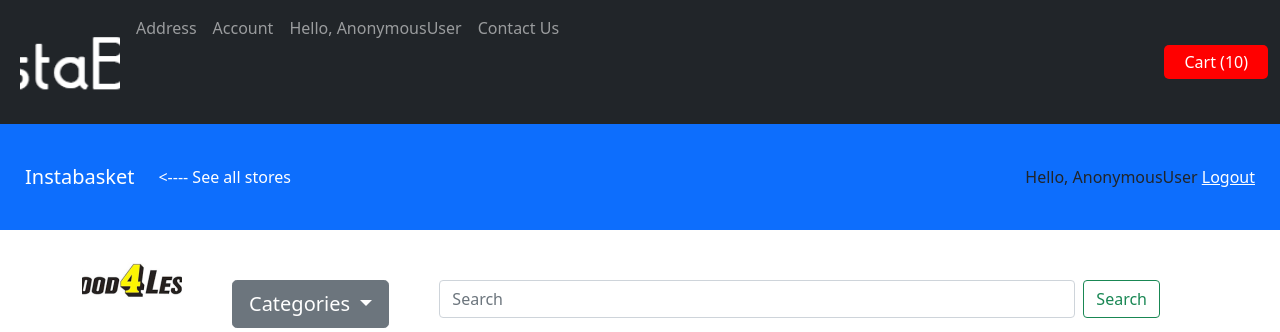
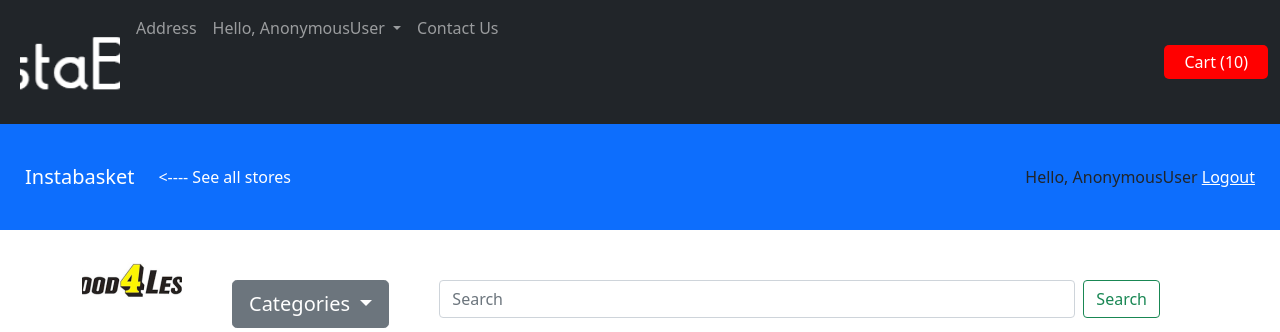
Before and after one commit to PomonaBusiness4800/Grocery-Delivery-Service, a Django app: template app/grocery_delivery/hello/templates/hello/food4less.html in a window 1280 px wide. Shown: the top 332 px of the page. Run offline with Django 3.2, Linux system fonts and the light colour scheme; the template is opened without the code that fills it: most values are stand-ins (such as "Sample title", 1, 10 or a date in 2020); some libraries are stand-ins or nearby versions.

Commit message:
removed grocery navbar, added account dropdown

```diff
--- a/app/grocery_delivery/hello/templates/hello/snippets/navigationbar_home.html
+++ b/app/grocery_delivery/hello/templates/hello/snippets/navigationbar_home.html
@@ -1,6 +1,13 @@
+<script src="https://code.jquery.com/jquery-3.2.1.slim.min.js" integrity="sha384-KJ3o2DKtIkvYIK3UENzmM7KCkRr/rE9/Qpg6aAZGJwFDMVNA/GpGFF93hXpG5KkN" crossorigin="anonymous"></script>
+<script src="https://cdnjs.cloudflare.com/ajax/libs/popper.js/1.12.9/umd/popper.min.js" integrity="sha384-ApNbgh9B+Y1QKtv3Rn7W3mgPxhU9K/ScQsAP7hUibX39j7fakFPskvXusvfa0b4Q" crossorigin="anonymous"></script>
+<script src="https://maxcdn.bootstrapcdn.com/bootstrap/4.0.0/js/bootstrap.min.js" integrity="sha384-JZR6Spejh4U02d8jOt6vLEHfe/JQGiRRSQQxSfFWpi1MquVdAyjUar5+76PVCmYl" crossorigin="anonymous"></script>
   <!--Navigation Portion (top)-->
     {% load static %}
   <nav class="navbar navbar-expand-md navbar-dark bg-dark sticky-top">
+  <!-- Collapse button -->
+  <button class="navbar-toggler" type="button" data-toggle="collapse" data-target="#navbarSupportedContent" aria-controls="navbarSupportedContent" aria-expanded="false" aria-label="Toggle navigation">
+    <span class="navbar-toggler-icon"></span>
+  </button>
 
     <div class="container-fluid">
       <!--<a class="navbar-brand" href="#"><img src="img/logo.jpg" alt="" width="200px" height="200px"></a> -->
@@ -16,15 +23,19 @@
           <li class="nav-item active">
             <a class="nav-link" href="*">Address</a>
           </li>
-          <li class="nav-item active">
-            <a class="nav-link" href={% url 'userprofile' %}>Account</a>
-          </li>
-          <li class="nav-item active">
-            <a class="nav-link" href="*">Hello, {{request.user}} </a>
+          <li class="nav-item dropdown">
+            <a class="nav-link dropdown-toggle" href="#" id="navbarDropdown" role="button" data-toggle="dropdown" aria-haspopup="true" aria-expanded="false">
+              Hello, {{request.user}}
+            </a>
+            <div class="dropdown-menu bg-dark" aria-labelledby="navbarDropdown">
+              <a class="dropdown-item nav-link" href="{% url 'userprofile' %}">Account</a>
+              <a class="dropdown-item nav-link" href="{% url 'logout' %}">Sign Out</a>
+            </div>
           </li>
           <li class="nav-item active">
             <a class="nav-link" href="https://pomonabusiness.wixsite.com/grocery-delivery">Contact Us</a>
           </li>
+
         </ul>
       </div>
         <div style="float; background-color: red; padding:5px 20px; border-radius: 5px">
```
